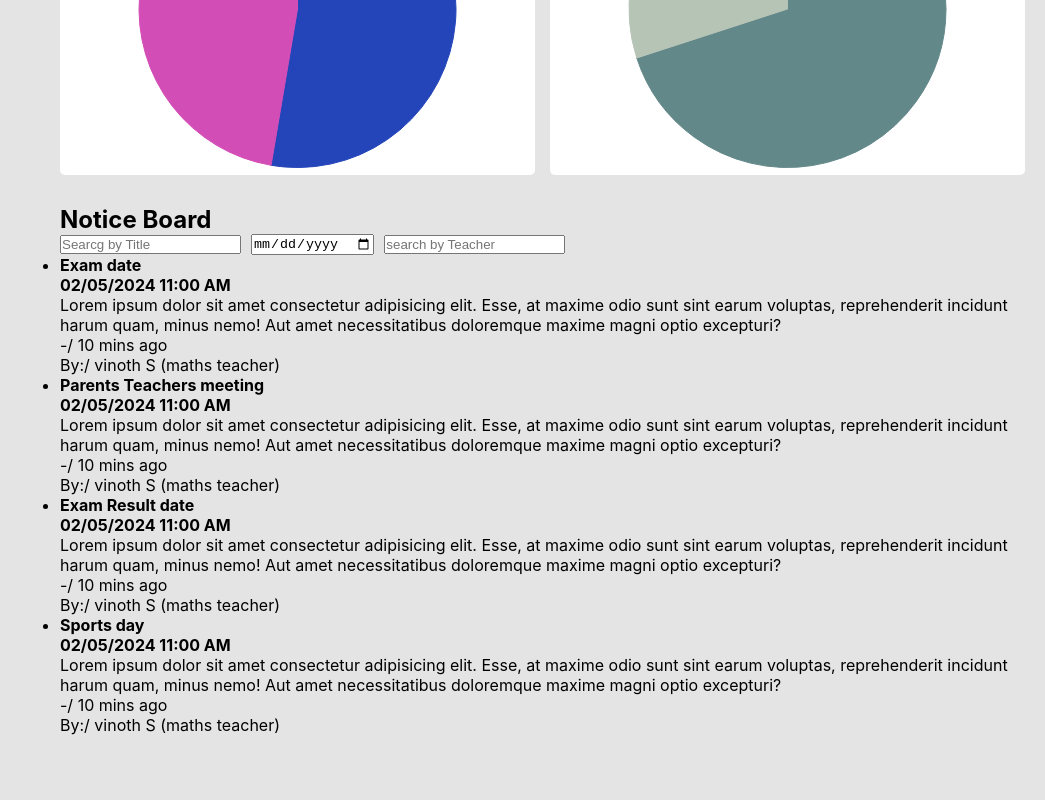
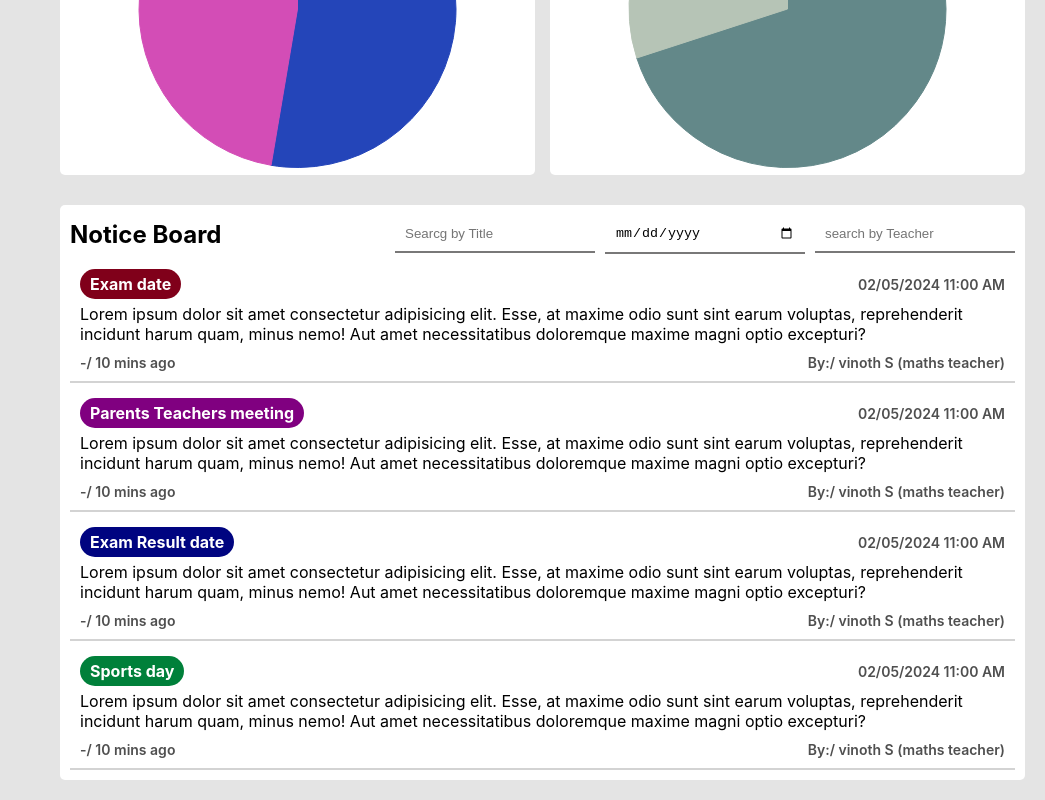
Before and after one commit to Vinoth82003/school_frontend, a React (Create React App) app: page / in a window 1280 px wide. Shown: the part 934-1734 px from the top of the page, without its empty margins (235-1280 px from the left). Before the commit the page ends 1689 px from the top, so only its background shows below. Built offline with nearby package versions, Linux system fonts and the light colour scheme.

Commit message:
Css for admin,css is updated

```diff
--- a/src/css/admin.css
+++ b/src/css/admin.css
@@ -66,6 +66,7 @@
   gap: 15px;
   justify-content: space-between;
   margin-top: 10px;
+  overflow-x: scroll;
 }
 
 .earning,
@@ -144,3 +145,87 @@ canvas {
 .options div {
   cursor: pointer;
 }
+
+.board {
+  width: 100%;
+  padding: 10px;
+  background: #fff;
+  border-radius: 5px;
+  min-width: 300px;
+  overflow-x: auto;
+}
+
+.board_header {
+  display: flex;
+  align-items: center;
+  justify-content: space-between;
+  flex-wrap: wrap;
+}
+
+.options {
+  display: flex;
+  align-items: center;
+  flex-wrap: wrap;
+}
+
+.input {
+  width: 200px;
+  padding: 10px;
+  border: none;
+  border-bottom: 2px solid #797878;
+}
+
+.board_body {
+  list-style: none;
+}
+
+.notice {
+  padding: 10px;
+  margin-top: 5px;
+  border-bottom: 2px solid #d3d3d3;
+  display: flex;
+  flex-direction: column;
+  gap: 5px;
+}
+
+.notice_header {
+  display: flex;
+  align-items: center;
+  justify-content: space-between;
+  flex-wrap: wrap;
+}
+
+.notice:nth-child(even) {
+  --title: #800080;
+}
+
+.notice:nth-child(odd) {
+  --title: #000480;
+}
+
+.notice:first-child {
+  --title: #80001a;
+}
+
+.notice:last-child {
+  --title: #00803a;
+}
+
+.notice_title {
+  padding: 5px 10px;
+  background: var(--title);
+  color: #fff;
+  border-radius: 20px;
+}
+
+.timeAgo,
+.postedBy,
+.notice_dateTime {
+  font-weight: 600;
+  font-size: 14px;
+  color: #4f4f4f;
+}
+
+.foot {
+  margin-top: 5px;
+}
```
